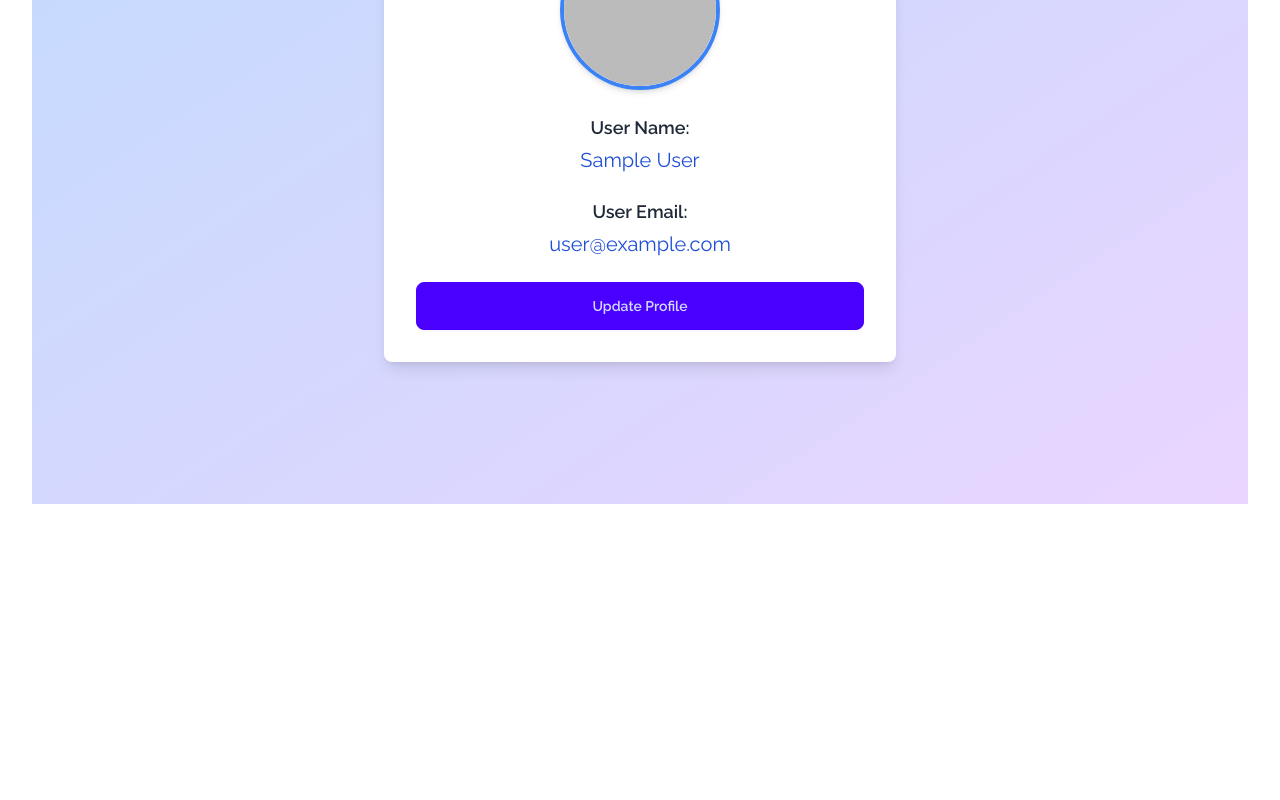
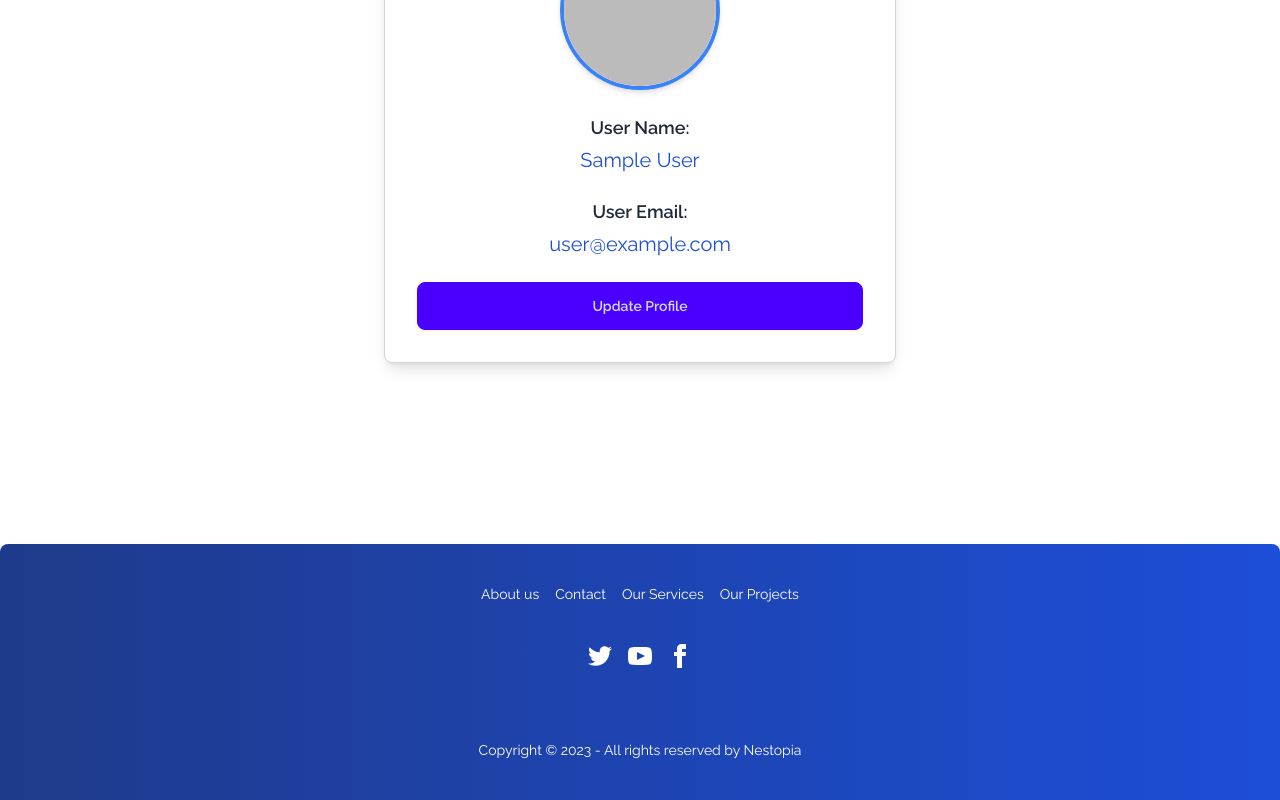
Before and after one commit to shossen1999/Journey-Junction-client, a React (Vite) app: page /userProfile in a window 1280 px wide. Shown: the part 364-1164 px from the top of the page. Before the commit the page ends 868 px from the top, so only its background shows below. Built offline with nearby package versions, Linux system fonts and the light colour scheme; no server answers; sample sign-in values are in the browser's storage.

Commit message:
navbar updated footer added root updated

```diff
--- a/src/layouts/Root.jsx
+++ b/src/layouts/Root.jsx
@@ -5,12 +5,15 @@ import Footer from '../pages/Footer/Footer';
 const Root = () => {
     return (
         // px-4 md:px-8 lg:px-12
-        <div className="px-4 md:px-6 lg:px-8">
-            <div>
-                <Navbar></Navbar>
+        <div>
+
+               <div  className="px-4 md:px-6 lg:px-8">
+               <Navbar></Navbar>
                 <Outlet></Outlet>
-            </div>
-            <Footer></Footer>
+               </div>
+               <Footer></Footer>
+
+
         </div>
     );
 };
--- a/src/pages/Footer/Footer.jsx
+++ b/src/pages/Footer/Footer.jsx
@@ -1,14 +1,27 @@
-// import { Helmet } from "react-helmet";
-
-
 const Footer = () => {
     return (
-        <div>
-             {/* <Helmet>
-            <title>Footer</title>
-            </Helmet> */}
+        <>
+            <footer className="footer footer-center mt-10 p-10 bg-gradient-to-r from-blue-900 to-blue-700 text-white rounded-t-lg shadow-lg">
+            <nav className="grid grid-flow-col gap-4">
+                    <a className="link link-hover">About us</a>
+                    <a className="link link-hover">Contact</a>
+                    <a className="link link-hover">Our Services</a>
+                    <a className="link link-hover">Our Projects</a>
+                </nav>
 
-        </div>
+                <nav>
+                    <div className="grid grid-flow-col gap-4">
+                        <a><svg xmlns="http://www.w3.org/2000/svg" width="24" height="24" viewBox="0 0 24 24" className="fill-current"><path d="M24 4.557c-.883.392-1.832.656-2.828.775 1.017-.609 1.798-1.574 2.165-2.724-.951.564-2.005.974-3.127 1.195-.897-.957-2.178-1.555-3.594-1.555-3.179 0-5.515 2.966-4.797 6.045-4.091-.205-7.719-2.165-10.148-5.144-1.29 2.213-.669 5.108 1.523 6.574-.806-.026-1.566-.247-2.229-.616-.054 2.281 1.581 4.415 3.949 4.89-.693.188-1.452.232-2.224.084.626 1.956 2.444 3.379 4.6 3.419-2.07 1.623-4.678 2.348-7.29 2.04 2.179 1.397 4.768 2.212 7.548 2.212 9.142 0 14.307-7.721 13.995-14.646.962-.695 1.797-1.562 2.457-2.549z"></path></svg></a>
+                        <a><svg xmlns="http://www.w3.org/2000/svg" width="24" height="24" viewBox="0 0 24 24" className="fill-current"><path d="M19.615 3.184c-3.604-.246-11.631-.245-15.23 0-3.897.266-4.356 2.62-4.385 8.816.029 6.185.484 8.549 4.385 8.816 3.6.245 11.626.246 15.23 0 3.897-.266 4.356-2.62 4.385-8.816-.029-6.185-.484-8.549-4.385-8.816zm-10.615 12.816v-8l8 3.993-8 4.007z"></path></svg></a>
+                        <a><svg xmlns="http://www.w3.org/2000/svg" width="24" height="24" viewBox="0 0 24 24" className="fill-current"><path d="M9 8h-3v4h3v12h5v-12h3.642l.358-4h-4v-1.667c0-.955.192-1.333 1.115-1.333h2.885v-5h-3.808c-3.596 0-5.192 1.583-5.192 4.615v3.385z"></path></svg></a>
+                    </div>
+                </nav>
+
+                <div className="text-center mt-8">
+                    <p className="text-sm">Copyright © 2023 - All rights reserved by Nestopia</p>
+                </div>
+            </footer>
+        </>
     );
 };
 
--- a/src/pages/Home/SwipperSlider.jsx
+++ b/src/pages/Home/SwipperSlider.jsx
@@ -61,54 +61,54 @@ const SwipperSlider = () => {
         <div className='relative'>
           <img src={img9} alt="" style={{ width: "100%", height: "100vh" }} />
         </div>
-        {/* <div className='absolute top-[15%] md:top-[30%] lg:top-[30%] left-[30%] z-10 max-w-2xl'>
-          <h3 className=" md:mb-5 lg:mb-5  text-3xl md:text-6xl lg:text-6xl font-bold text-white " data-aos="fade-right">Single-family homes</h3>
-          <h3 className=" md:mb-5 lg:mb-5  text-3xl md:text-6xl lg:text-6xl font-bold text-[#1DD100]" data-aos="fade-left">Spacious Family Home</h3>
-          <p className="mb-5 text-white" data-aos="fade-up">A beautiful single-family home with ample space for a growing family</p>
+        <div className='absolute top-[15%] md:top-[30%] lg:top-[30%] left-[10%] z-10 max-w-2xl'>
+          <h3 className=" md:mb-5 lg:mb-5  text-3xl md:text-7xl lg:text-7xl font-bold text-white " data-aos="fade-right">Explore Your Travel</h3>
+
+          <p className="mb-5 text-white w-[450px] md:w-[650px] lg:w-[650px]" data-aos="fade-up">Ho Chi Minh City, formerly known as Saigon, is the largest city in Vietnam and a bustling metropolis in the southern part of the country</p>
           <a href="#">
-            <button className="btn bg-[#1DD100] font-bold border-none text-black" data-aos="fade-down">Visit Our Project </button>
+            <button className="btn bg-[#1DD100] font-bold border-none text-black" data-aos="fade-down">Visit Top Visited Spots </button>
           </a>
-        </div> */}
+        </div>
       </SwiperSlide>
       <SwiperSlide>
         <div className='relative'>
           <img src={img10} alt="" style={{ width: "100%", height: "100vh" }} />
         </div>
-        {/* <div className='absolute top-[15%] md:top-[30%] lg:top-[30%] left-[30%] z-10 max-w-2xl'>
-          <h3 className=" md:mb-5 lg:mb-5  text-3xl md:text-6xl lg:text-6xl font-bold text-white"  data-aos="fade-right">Townhouses</h3>
-          <h3 className=" md:mb-5 lg:mb-5  text-3xl md:text-6xl lg:text-6xl font-bold text-[#1DD100]"  data-aos="fade-left">Modern Townhouse</h3>
-          <p className=" md:mb-5 lg:mb-5 text-white "  data-aos="fade-up">A contemporary townhouse featuring sleek design and urban convenience</p>
+        <div className='absolute top-[15%] md:top-[30%] lg:top-[30%] left-[10%] z-10 max-w-2xl'>
+          <h3 className=" md:mb-5 lg:mb-5  text-3xl md:text-7xl lg:text-7xl font-bold text-white " data-aos="fade-right">Explore Your Travel</h3>
+
+          <p className="mb-5 text-white w-[450px] md:w-[650px] lg:w-[650px]" data-aos="fade-up">Borobudur Temple, formerly known as Saigon, is the largest city in Vietnam and a bustling metropolis in the southern part of the country</p>
           <a href="#">
-            <button className="btn bg-[#1DD100] font-bold border-none text-black"  data-aos="fade-down">Visit Our Project </button>
+            <button className="btn bg-[#1DD100] font-bold border-none text-black" data-aos="fade-down">Visit Top Visited Spots </button>
           </a>
-        </div> */}
+        </div>
       </SwiperSlide>
       {/* <div className='absolute top-[15%] md:top-[30%] lg:top-[30%] left-[30%] z-10 max-w-2xl'> */}
       <SwiperSlide>
         <div className='relative'>
           <img src={img11} alt="" style={{ width: "100%", height: "100vh" }} />
         </div>
-        {/* <div className='absolute top-[15%] md:top-[30%] lg:top-[30%] left-[30%] z-10 max-w-2xl'>
-          <h3 className=" md:mb-5 lg:mb-5  text-3xl md:text-6xl lg:text-6xl font-bold text-black"  data-aos="fade-right">Apartments</h3>
-          <h3 className=" md:mb-5 lg:mb-5  text-3xl md:text-6xl lg:text-6xl font-bold text-[#1DD100]"  data-aos="fade-left">Luxury City Apartment</h3>
-          <p className="mb-5 text-white"  data-aos="fade-up">An upscale apartment in a prime location offering luxury living amenities</p>
+        <div className='absolute top-[15%] md:top-[30%] lg:top-[30%] left-[10%] z-10 max-w-2xl'>
+          <h3 className=" md:mb-5 lg:mb-5  text-3xl md:text-7xl lg:text-7xl font-bold text-white " data-aos="fade-right">Explore Your Travel</h3>
+
+          <p className="mb-5 text-white w-[450px] md:w-[650px] lg:w-[650px]" data-aos="fade-up">Penang, formerly known as Saigon, is the largest city in Vietnam and a bustling metropolis in the southern part of the country</p>
           <a href="#">
-            <button className="btn bg-[#1DD100] font-bold border-none text-black"  data-aos="fade-down">Visit Our Project </button>
+            <button className="btn bg-[#1DD100] font-bold border-none text-black" data-aos="fade-down">Visit Top Visited Spots </button>
           </a>
-        </div> */}
+        </div>
       </SwiperSlide>
       <SwiperSlide>
         <div className='relative'>
           <img src={img12} alt="" style={{ width: "100%", height: "100vh" }} />
         </div>
-        {/* <div className='absolute top-[15%] md:top-[30%] lg:top-[30%] left-[30%] z-10 max-w-2xl'>
-          <h3 className=" md:mb-5 lg:mb-5  text-3xl md:text-6xl lg:text-6xl font-bold text-black"  data-aos="fade-right">Student Housing</h3>
-          <h3 className=" md:mb-5 lg:mb-5  text-3xl md:text-6xl lg:text-6xl font-bold text-[#1DD100]"  data-aos="fade-left">Student Residence</h3>
-          <p className="mb-5 text-white"  data-aos="fade-up">A comfortable student residence with convenient amenities for academic success.</p>
-          <a href="#seat-section">
-            <button className="btn bg-[#1DD100] font-bold border-none text-black"  data-aos="fade-down">Visit Our Project </button>
+        <div className='absolute top-[15%] md:top-[30%] lg:top-[30%] left-[10%] z-10 max-w-2xl'>
+          <h3 className=" md:mb-5 lg:mb-5  text-3xl md:text-7xl lg:text-7xl font-bold text-white " data-aos="fade-right">Explore Your Travel</h3>
+
+          <p className="mb-5 text-white w-[450px] md:w-[650px] lg:w-[650px]" data-aos="fade-up">Siem Reap, formerly known as Saigon, is the largest city in Vietnam and a bustling metropolis in the southern part of the country</p>
+          <a href="#">
+            <button className="btn bg-[#1DD100] font-bold border-none text-black" data-aos="fade-down">Visit Top Visited Spots </button>
           </a>
-        </div> */}
+        </div>
       </SwiperSlide>
 
     </Swiper>
--- a/src/pages/UserProfile/UserProfile.jsx
+++ b/src/pages/UserProfile/UserProfile.jsx
@@ -7,11 +7,11 @@ const UserProfile = () => {
     const { user } = useAuth();
 
     return (
-        <div className="flex justify-center items-center min-h-screen bg-gradient-to-br from-blue-200 to-purple-200">
+        <div className="flex justify-center items-center min-h-screen ">
             <Helmet>
                 <title>User Profile</title>
             </Helmet>
-            <div className="max-w-lg my-5 md:my-1 lg:my-1 w-full mx-auto p-8 bg-white rounded-lg shadow-lg">
+            <div className="max-w-lg border border-gray-300 my-5 md:my-1 lg:my-1 w-full mx-auto p-8 bg-white rounded-lg shadow-lg">
                 <h1 className="text-3xl font-bold text-center mb-4 text-gray-800">User Profile</h1>
                 <div className="flex justify-center mb-6">
                     <img  className="w-40 h-40 rounded-full border-4 border-blue-500 shadow-md"
```
